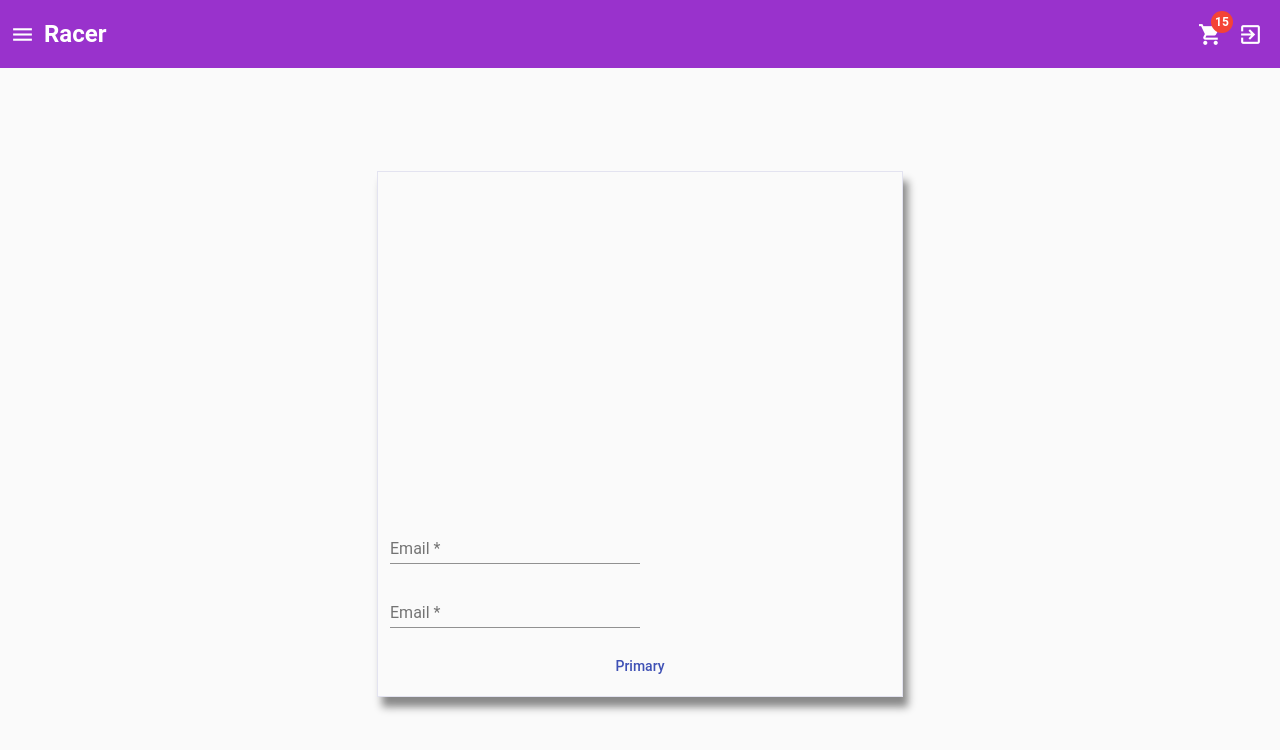
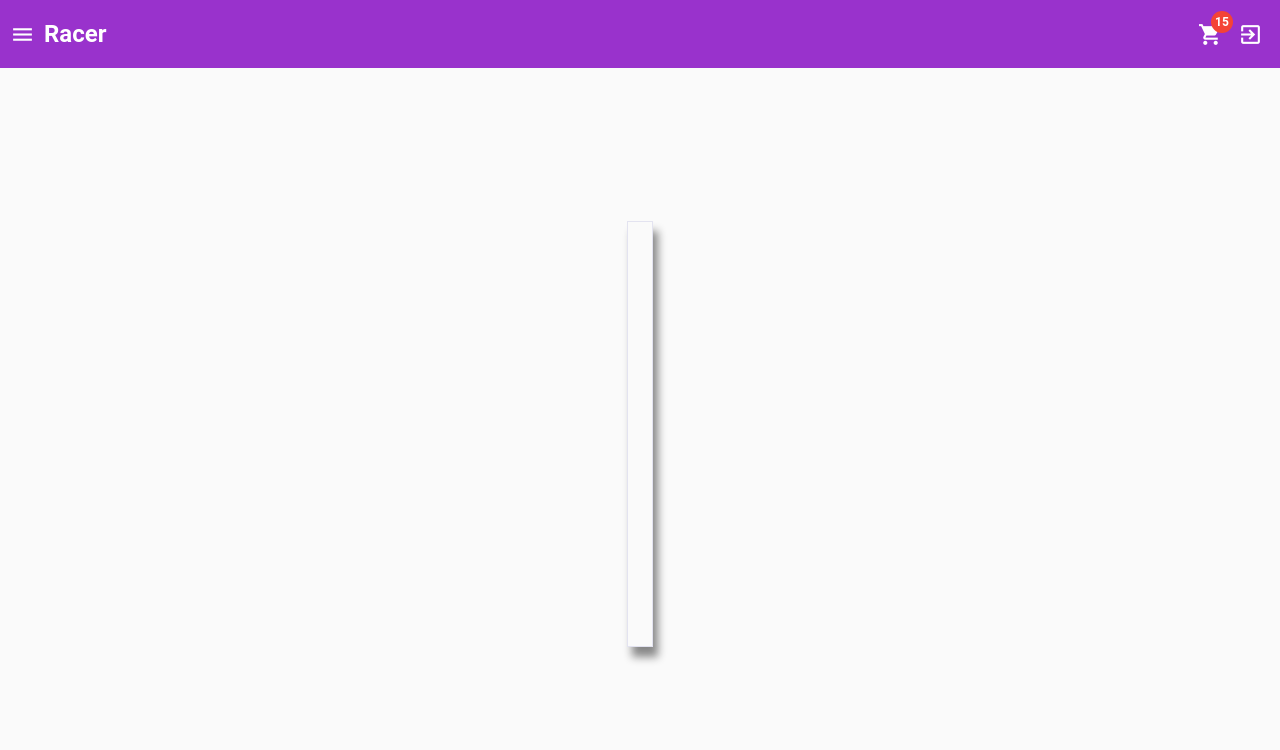
Before and after one commit to febrisyafriwan/Racer, an Angular app: page / in a window 1280 px wide. Shown: the top 750 px of the page. Built offline with nearby package versions, Linux system fonts and the light colour scheme; grey boxes are pictures that could not be loaded.

Commit message:
3 files modified

```diff
--- a/src/app/app.component.css
+++ b/src/app/app.component.css
@@ -156,10 +156,10 @@
  overflow: auto;
 }
 .child-container{
- transition:padding-left .5s;
+ transition: margin-left .5s;
 }
 .child-container.active{
- padding-left:250px;
+ margin-left:250px;
 }
 @media screen and (max-width: 400px) {
 .sidenav-container-absolute.active{
--- a/src/app/register/register.component.css
+++ b/src/app/register/register.component.css
@@ -10,18 +10,9 @@
  display: flex;
  flex-direction: column;
  justify-content: flex-end;
- height: 500px;
- width: 500px;
+ height: 50vh;
+ width: 0%;
  border: 1px solid rgb(227, 227, 240);
  box-shadow: 5px 10px 8px #888888;
  padding: 12px;
 }
-
-.example-form {
-  min-width: 150px;
-  max-width: 500px;
-  width: 100%;
-}
-.example-full-width {
-  width: 50%;
-}
--- a/src/app/register/register.component.html
+++ b/src/app/register/register.component.html
@@ -1,28 +1,7 @@
 <div class='container'>
 	<div class='content'>
 
-		<mat-form-field class="example-full-width">
-			<mat-label>Email</mat-label>
-			<input matInput [formControl]="emailFormControl" placeholder="Ex. pat@example.com">
-			<mat-error *ngIf="emailFormControl.hasError('email') && !emailFormControl.hasError('required')">
-				Please enter a valid email address
-			</mat-error>
-			<mat-error *ngIf="emailFormControl.hasError('required')">
-				Email is <strong>required</strong>
-			</mat-error>
-		</mat-form-field>
 
-		<mat-form-field class="example-full-width">
-			<mat-label>Email</mat-label>
-			<input matInput [formControl]="emailFormControl" placeholder="Ex. pat@example.com">
-			<mat-error *ngIf="emailFormControl.hasError('email') && !emailFormControl.hasError('required')">
-				Please enter a valid email address
-			</mat-error>
-			<mat-error *ngIf="emailFormControl.hasError('required')">
-				Email is <strong>required</strong>
-			</mat-error>
-		</mat-form-field>
-    <button mat-button color="primary">Primary</button>
 
 	</div>
 </div>
--- a/src/app/register/register.component.ts
+++ b/src/app/register/register.component.ts
@@ -1,6 +1,6 @@
 import { Component } from "@angular/core";
 import { first } from "rxjs/operators";
-import { FormControl, Validators } from "@angular/forms";
+import { FormGroup , Validators , FormBuilder,AbstractControl} from '@angular/forms';
 @Component({
   selector: "register",
   templateUrl: "./register.component.html",
@@ -8,9 +8,6 @@ import { FormControl, Validators } from "@angular/forms";
 })
 export class RegisterComponent {
   constructor() {}
-  emailFormControl = new FormControl("", [
-    Validators.required,
-    Validators.email
-  ]);
+
   ngOnInit() {}
 }
```
